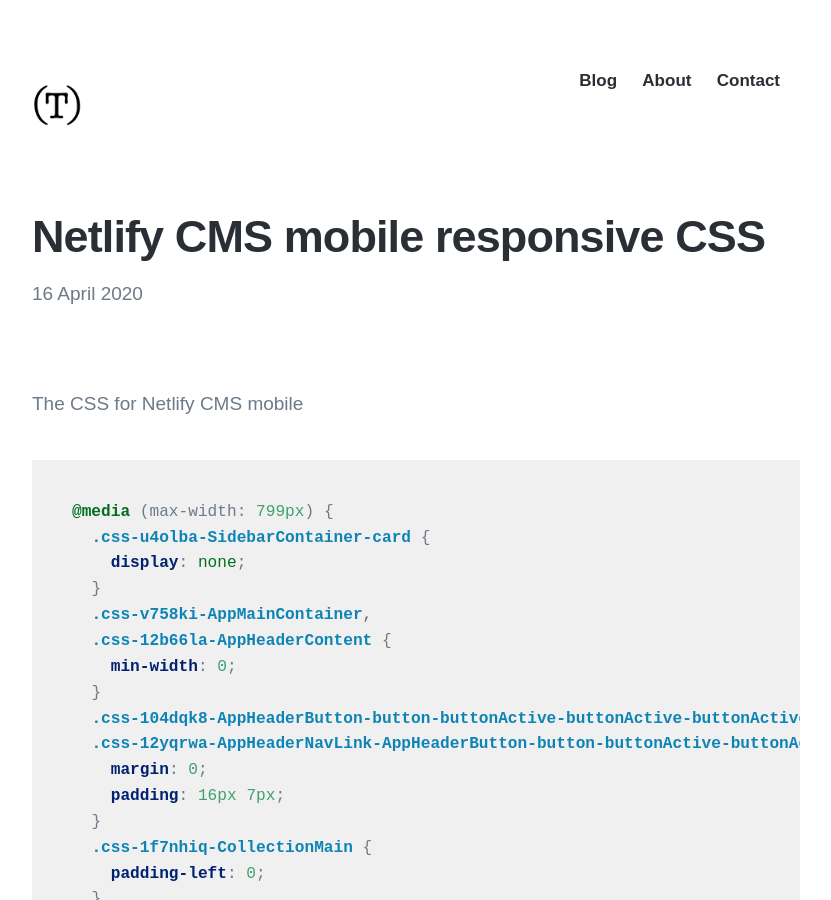
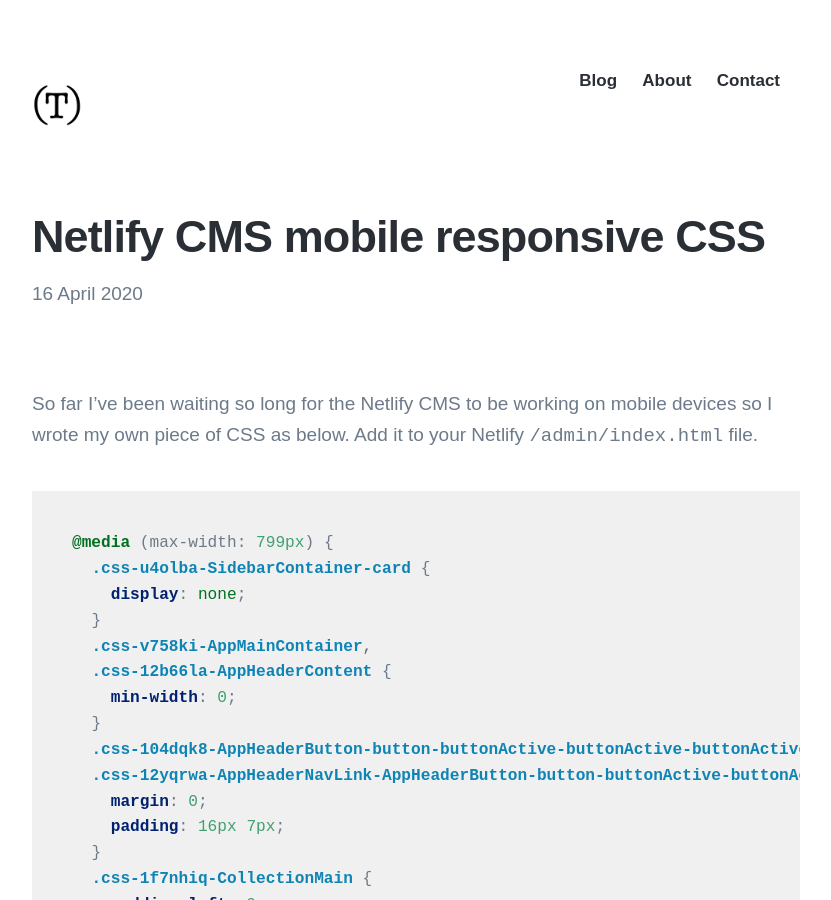
Before and after one commit to truongoi/truongnguyen.io, a Jekyll site: the page built from _posts/2020-04-16-netlify-cms-mobile-responsive-css.md, in a window 1280 px wide and 900 px high. Shown: the whole window, without its empty margins (224-1055 px from the left). Built offline with Jekyll 4.4.1, drawn with Linux system fonts in a browser that asks for light colours; nearby versions of some CDN libraries; some web fonts are replaced; a script that is not in the unit is left out.

Commit message:
Update Blog “2020-04-16-netlify-cms-mobile-responsive-css”

````diff
--- a/_posts/2020-04-16-netlify-cms-mobile-responsive-css.md
+++ b/_posts/2020-04-16-netlify-cms-mobile-responsive-css.md
@@ -2,9 +2,9 @@
 title: Netlify CMS mobile responsive CSS
 description: Netlify CMS mobile responsive CSS
 date: 2020-04-16T21:10:10.968Z
-featured_image: /images/posts/2358a92a-4ae1-4f1c-8182-234229bd4df4.jpeg
+featured_image: /images/posts/netlify-cms.png
 ---
-The CSS for Netlify CMS mobile
+So far I've been waiting so long for the Netlify CMS to be working on mobile devices so I wrote my own piece of CSS as below. Add it to your Netlify `/admin/index.html` file.
 
 ```css
 @media (max-width: 799px) {
````
Also changed, not shown: images/posts/netlify-cms.png (added).
